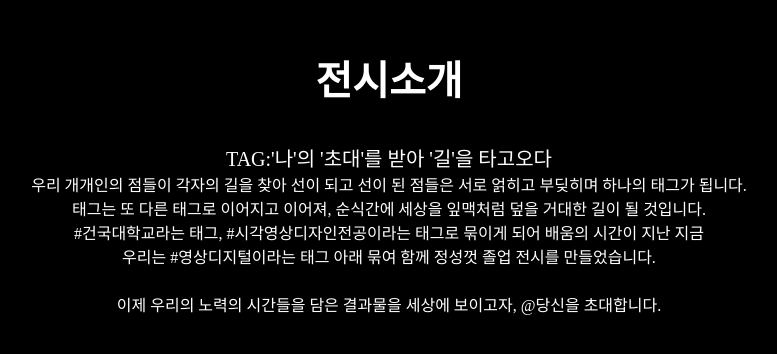
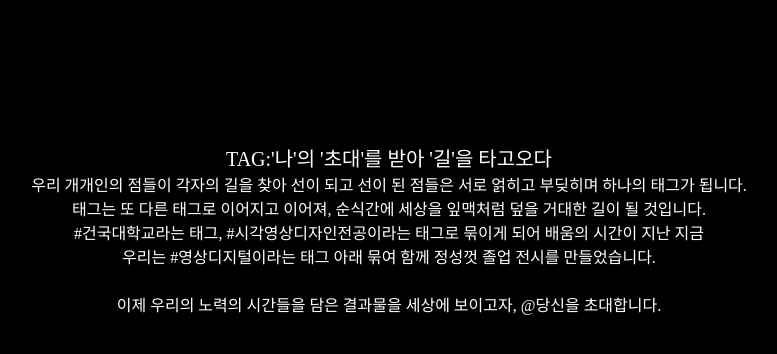
Before and after one commit to eodrkd12/kku-design-promotionpage-next, a Next.js app: page / in a window 1280 px wide. Shown: the part 1015-1369 px from the top of the page, without its empty margins (251-1028 px from the left). Built offline with nearby package versions, Linux system fonts and the light colour scheme; a web font is replaced by a local one.

Commit message:
Update page.tsx

```diff
--- a/src/app/@about/page.tsx
+++ b/src/app/@about/page.tsx
@@ -154,8 +154,10 @@ export default function AboutScreen() {
       controls1.start({ opacity: 0.2 })
     } else if (0.08 <= latest && latest < 0.1) {
       controls1.start({ opacity: 0.6 })
-    } else if (0.11 <= latest) {
+    } else if (0.10 <= latest && latest < 0.12) {
       controls1.start({ opacity: 1 })
+    } else if (0.12 <= latest) {
+      controls1.start({ opacity: 0 })
     }
 
   })
@@ -207,7 +209,9 @@ export default function AboutScreen() {
           <motion.h1
             initial={{ opacity: 0 }}
             animate={controls1}
-          >전시소개</motion.h1>
+            transition={{ duration: 0.5 }}
+          >전시소개
+          </motion.h1>
           <h2>TAG:'나'의 '초대'를 받아 '길'을 타고오다</h2>
           <p>
             우리 개개인의 점들이 각자의 길을 찾아 선이 되고 선이 된 점들은
```
